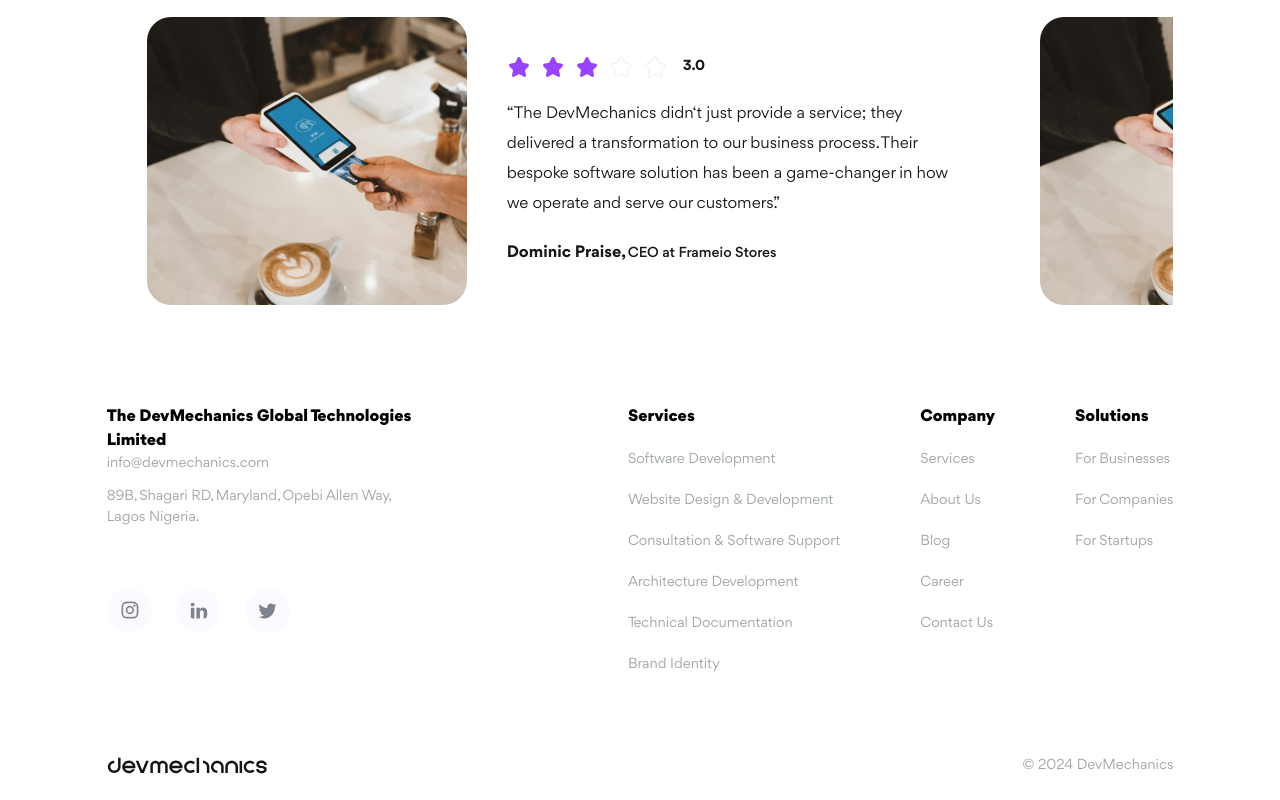
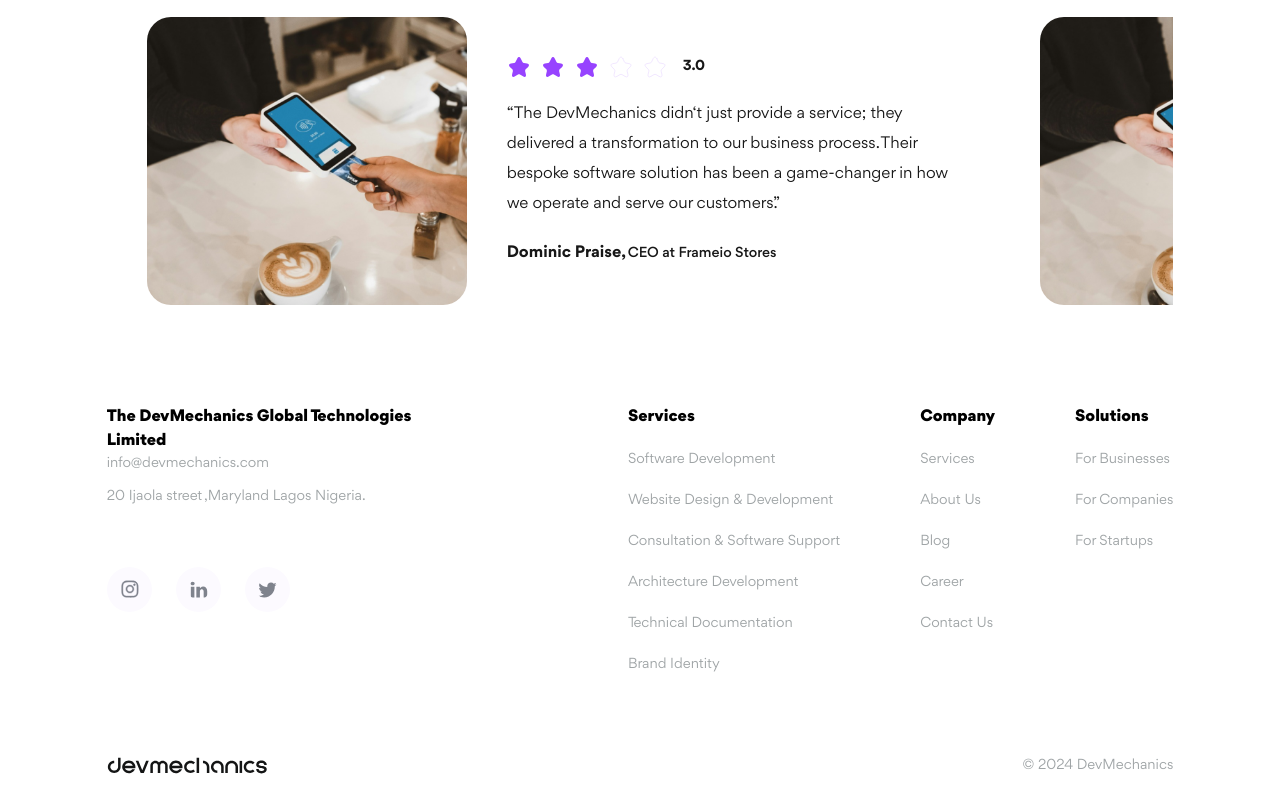
Before and after one commit to emeraldhycient/theDevmechanics, a Next.js app: page / in a window 1280 px wide. Shown: the part 2972-3772 px from the top of the page. Built offline with nearby package versions, Linux system fonts and the light colour scheme; a web font is replaced by a local one.

Commit message:
Update footer.tsx

```diff
--- a/src/components/templates/footer.tsx
+++ b/src/components/templates/footer.tsx
@@ -41,8 +41,8 @@ const Footer = () => {
 						<p>info@devmechanics.com</p>
 					</Link>
 					<p className={`py-3`}>
-						89B, Shagari RD, Maryland, Opebi Allen Way, Lagos
-						Nigeria.
+						20 Ijaola street ,Maryland
+Lagos Nigeria.
 					</p>{" "}
 					<br /> <br />
 					<SocialIcons />
```
